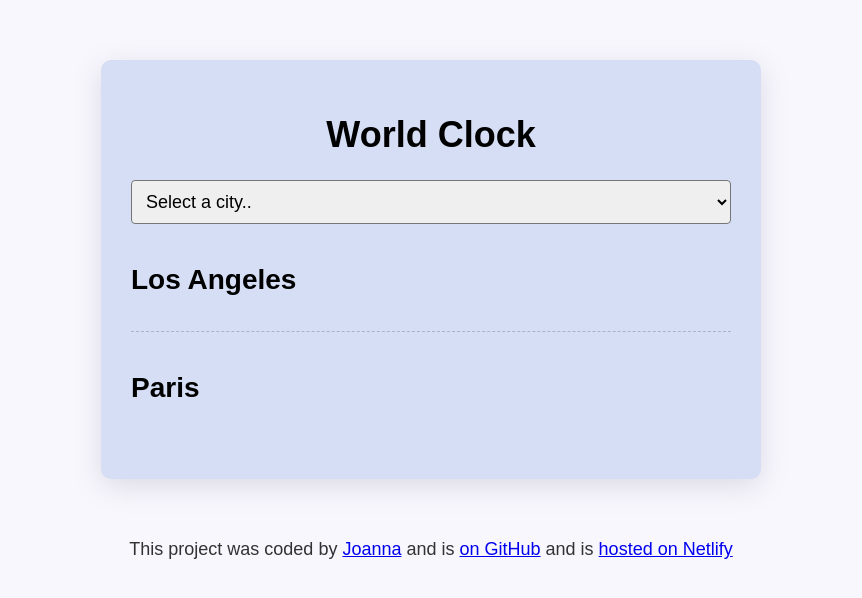
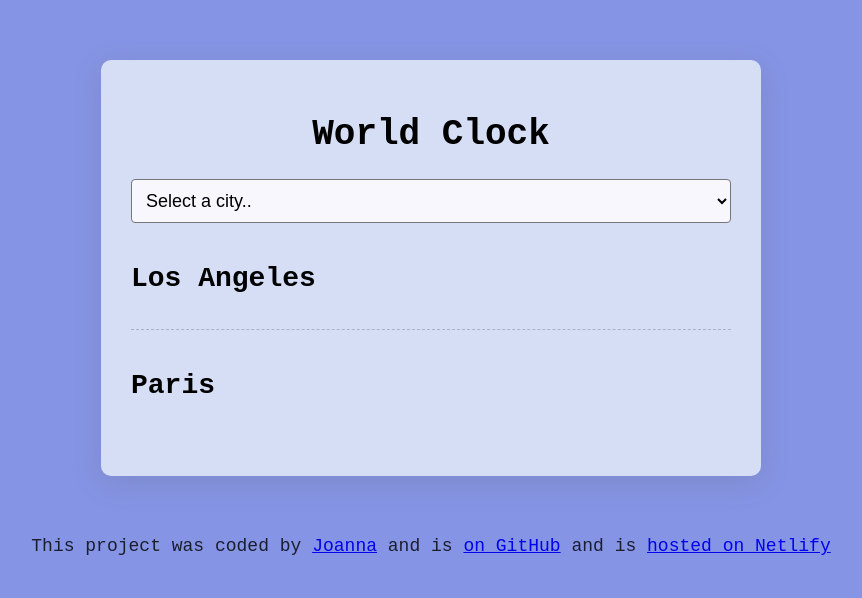
Before and after one commit to joanna520-w/WorldClockProject, a website built with Parcel: page index.html in a window 1280 px wide. Shown: the whole page, without its empty margins (209-1071 px from the left). Built offline with nearby package versions, Linux system fonts and the light colour scheme; a script that the page names is missing.

Commit message:
Update styles.css

```diff
--- a/src/styles.css
+++ b/src/styles.css
@@ -1,11 +1,11 @@
 body {
-  background-color: #f9f7fe;
-  font-family: sans-serif;
+  background-color: #8594e4;
+  font-family: Courier New;
 }
 
 h1 {
   text-align: center;
-  font-family: sans-serif;
+  font-family: Courier New;
   font-size: 36px;
 }
 
@@ -20,6 +20,7 @@ select {
   font-size: 18px;
   border-radius: 4px;
   padding: 10px;
+  background-color: #f9f7fe;
 }
 
 .container {
@@ -62,5 +63,5 @@ footer {
   text-align: center;
   font-size: 18px;
   color: rgba(0, 0, 0, 0.8);
-  font-family: sans-serif;
+  font-family: Courier New;
 }
```
